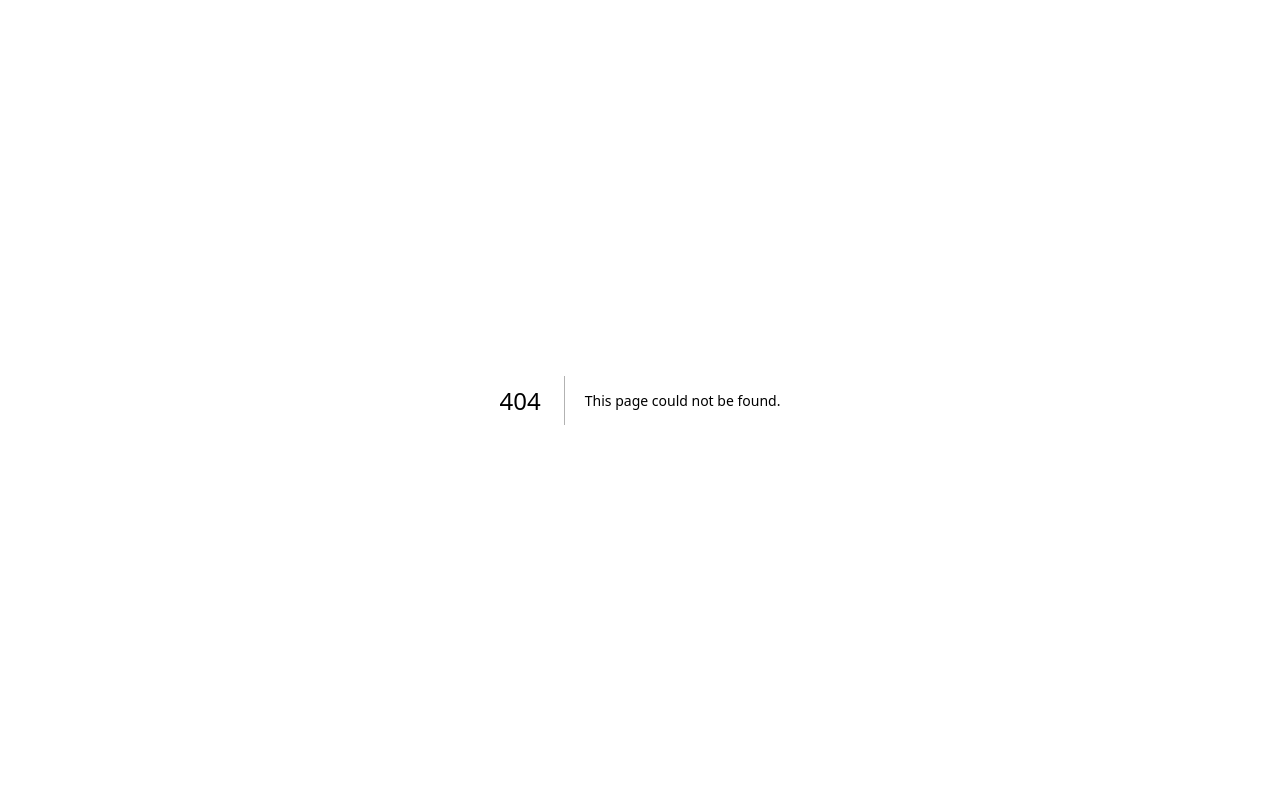
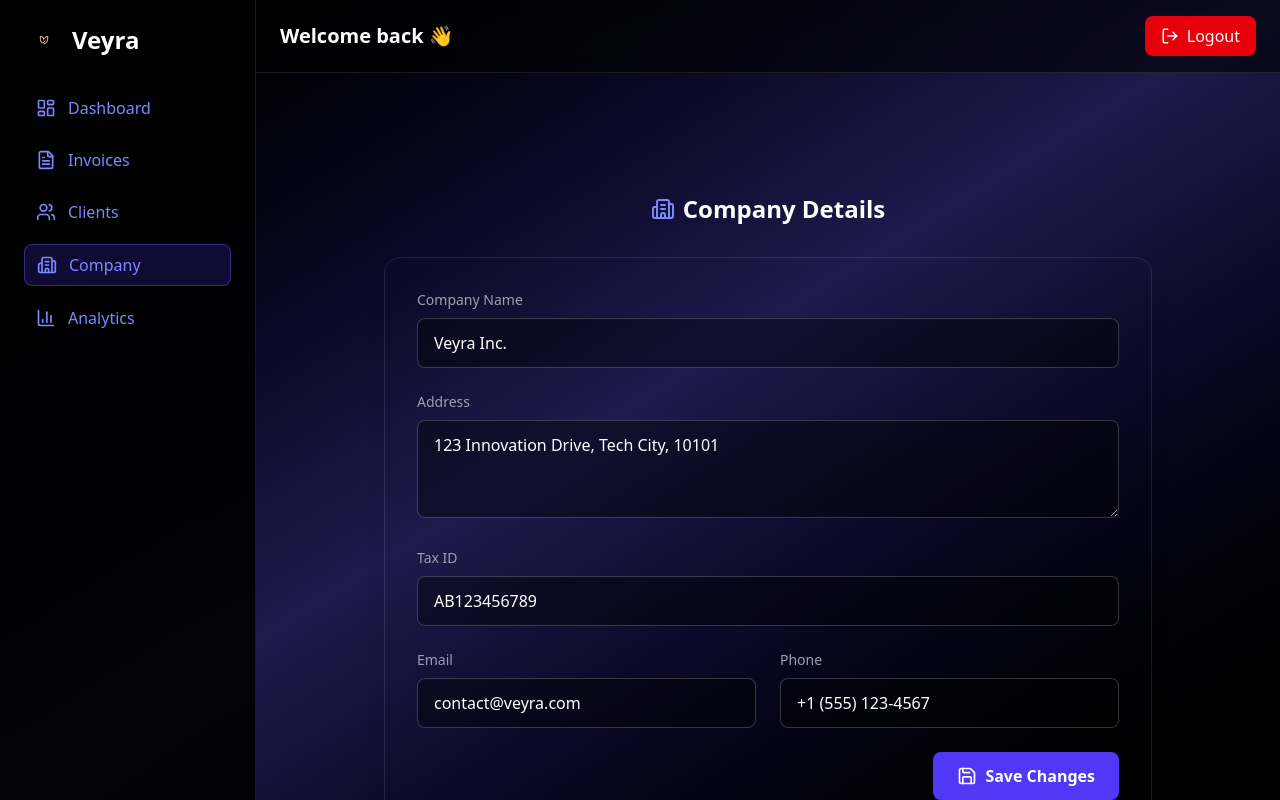
Before and after one commit to ashishkunthe/veyra-main, a Next.js app: page /dashboard/company in a window 1280 px wide. Before the commit this address had no page. Built offline with nearby package versions, Linux system fonts and the light colour scheme.

Commit message:
added the company and other section

```diff
--- /dev/null
+++ b/app/dashboard/analytics/page.tsx
@@ -0,0 +1,153 @@
+"use client";
+import { useEffect, useState } from "react";
+import {
+  BarChart3,
+  TrendingUp,
+  Activity,
+  FileText,
+  Clock,
+  AlertCircle,
+  CheckCircle,
+} from "lucide-react";
+import {
+  LineChart,
+  Line,
+  XAxis,
+  YAxis,
+  CartesianGrid,
+  Tooltip,
+  ResponsiveContainer,
+  BarChart,
+  Bar,
+} from "recharts";
+
+export default function AnalyticsPage() {
+  const [revenueData, setRevenueData] = useState<any[]>([]);
+  const [invoiceStats, setInvoiceStats] = useState<any>({});
+
+  useEffect(() => {
+    // 🧪 Dummy analytics data
+    setRevenueData([
+      { month: "Jan", revenue: 1200 },
+      { month: "Feb", revenue: 2200 },
+      { month: "Mar", revenue: 1800 },
+      { month: "Apr", revenue: 2600 },
+      { month: "May", revenue: 3100 },
+      { month: "Jun", revenue: 4000 },
+    ]);
+
+    setInvoiceStats({
+      total: 1257,
+      paid: 115300,
+      pending: 24800,
+      overdue: 8950,
+    });
+  }, []);
+
+  return (
+    <div className="min-h-screen text-white">
+      {/* Title */}
+      <h1 className="text-2xl font-bold mb-8 flex items-center gap-2">
+        <BarChart3 className="text-indigo-400" /> Analytics Overview
+      </h1>
+
+      {/* Stats Cards */}
+      <div className="grid grid-cols-1 sm:grid-cols-2 lg:grid-cols-4 gap-6 mb-10">
+        {/* Total Invoices */}
+        <div className="p-6 bg-[#141124] border border-white/10 rounded-2xl flex flex-col justify-between">
+          <div>
+            <h2 className="text-sm text-gray-400">Total Invoices</h2>
+            <p className="text-3xl font-bold mt-2">
+              {invoiceStats.total?.toLocaleString()}
+            </p>
+          </div>
+          <FileText className="text-indigo-400 mt-4" />
+        </div>
+
+        {/* Paid */}
+        <div className="p-6 bg-[#141124] border border-white/10 rounded-2xl flex flex-col justify-between">
+          <div>
+            <h2 className="text-sm text-gray-400">Paid</h2>
+            <p className="text-3xl font-bold mt-2 text-green-400">
+              {invoiceStats.paid?.toLocaleString()}
+            </p>
+          </div>
+          <CheckCircle className="text-green-400 mt-4" />
+        </div>
+
+        {/* Pending */}
+        <div className="p-6 bg-[#141124] border border-white/10 rounded-2xl flex flex-col justify-between">
+          <div>
+            <h2 className="text-sm text-gray-400">Pending</h2>
+            <p className="text-3xl font-bold mt-2 text-yellow-400">
+              {invoiceStats.pending?.toLocaleString()}
+            </p>
+          </div>
+          <Clock className="text-yellow-400 mt-4" />
+        </div>
+
+        {/* Overdue */}
+        <div className="p-6 bg-[#141124] border border-white/10 rounded-2xl flex flex-col justify-between">
+          <div>
+            <h2 className="text-sm text-gray-400">Overdue</h2>
+            <p className="text-3xl font-bold mt-2 text-red-400">
+              {invoiceStats.overdue?.toLocaleString()}
+            </p>
+          </div>
+          <AlertCircle className="text-red-400 mt-4" />
+        </div>
+      </div>
+
+      {/* Charts Section */}
+      <div className="grid grid-cols-1 lg:grid-cols-2 gap-6">
+        {/* Monthly Revenue */}
+        <div className="bg-[#141124] border border-white/10 rounded-2xl p-6">
+          <h2 className="text-sm font-semibold mb-4 text-indigo-300">
+            Monthly Revenue
+          </h2>
+          <div className="w-full h-72">
+            <ResponsiveContainer width="100%" height="100%">
+              <LineChart data={revenueData}>
+                <CartesianGrid strokeDasharray="3 3" stroke="#2a2a2a" />
+                <XAxis dataKey="month" stroke="#aaa" />
+                <YAxis stroke="#aaa" />
+                <Tooltip />
+                <Line
+                  type="monotone"
+                  dataKey="revenue"
+                  stroke="#6366f1"
+                  strokeWidth={3}
+                  dot={{ r: 5 }}
+                />
+              </LineChart>
+            </ResponsiveContainer>
+          </div>
+        </div>
+
+        {/* Invoice Status Breakdown */}
+        <div className="bg-[#141124] border border-white/10 rounded-2xl p-6">
+          <h2 className="text-sm font-semibold mb-4 text-indigo-300">
+            Invoice Status Breakdown
+          </h2>
+          <div className="w-full h-72">
+            <ResponsiveContainer width="100%" height="100%">
+              <BarChart
+                data={[
+                  { name: "Paid", value: invoiceStats.paid },
+                  { name: "Pending", value: invoiceStats.pending },
+                  { name: "Overdue", value: invoiceStats.overdue },
+                ]}
+              >
+                <CartesianGrid strokeDasharray="3 3" stroke="#2a2a2a" />
+                <XAxis dataKey="name" stroke="#aaa" />
+                <YAxis stroke="#aaa" />
+                <Tooltip />
+                <Bar dataKey="value" fill="#6366f1" radius={[6, 6, 0, 0]} />
+              </BarChart>
+            </ResponsiveContainer>
+          </div>
+        </div>
+      </div>
+    </div>
+  );
+}
--- /dev/null
+++ b/app/dashboard/company/page.tsx
@@ -0,0 +1,109 @@
+"use client";
+import { useState } from "react";
+import { Building2, Save } from "lucide-react";
+
+export default function CompanyPage() {
+  const [companyName, setCompanyName] = useState("Veyra Inc.");
+  const [address, setAddress] = useState(
+    "123 Innovation Drive, Tech City, 10101"
+  );
+  const [taxId, setTaxId] = useState("AB123456789");
+  const [email, setEmail] = useState("contact@veyra.com");
+  const [phone, setPhone] = useState("+1 (555) 123-4567");
+  const [message, setMessage] = useState("");
+
+  const handleSave = (e: any) => {
+    e.preventDefault();
+    console.log({ companyName, address, taxId, email, phone });
+    setMessage("✅ Company info saved successfully!");
+    setTimeout(() => setMessage(""), 3000);
+  };
+
+  return (
+    <div className="min-h-screen flex flex-col items-center justify-center text-white px-4">
+      {/* Title */}
+      <h1 className="text-2xl font-bold mb-8 flex items-center gap-2">
+        <Building2 className="text-indigo-400" /> Company Details
+      </h1>
+
+      {/* Form Container */}
+      <form
+        onSubmit={handleSave}
+        className="w-full max-w-3xl bg-transparent border border-white/10 rounded-2xl p-8 space-y-6 shadow-xl"
+      >
+        {/* Company Name */}
+        <div>
+          <label className="block text-sm text-gray-400 mb-2">
+            Company Name
+          </label>
+          <input
+            type="text"
+            className="w-full px-4 py-3 rounded-lg bg-black/30 border border-white/20 focus:outline-none focus:ring-2 focus:ring-indigo-500"
+            value={companyName}
+            onChange={(e) => setCompanyName(e.target.value)}
+          />
+        </div>
+
+        {/* Address */}
+        <div>
+          <label className="block text-sm text-gray-400 mb-2">Address</label>
+          <textarea
+            rows={3}
+            className="w-full px-4 py-3 rounded-lg bg-black/30 border border-white/20 focus:outline-none focus:ring-2 focus:ring-indigo-500"
+            value={address}
+            onChange={(e) => setAddress(e.target.value)}
+          />
+        </div>
+
+        {/* Tax ID */}
+        <div>
+          <label className="block text-sm text-gray-400 mb-2">Tax ID</label>
+          <input
+            type="text"
+            className="w-full px-4 py-3 rounded-lg bg-black/30 border border-white/20 focus:outline-none focus:ring-2 focus:ring-indigo-500"
+            value={taxId}
+            onChange={(e) => setTaxId(e.target.value)}
+          />
+        </div>
+
+        {/* Email & Phone side-by-side */}
+        <div className="grid grid-cols-1 md:grid-cols-2 gap-6">
+          <div>
+            <label className="block text-sm text-gray-400 mb-2">Email</label>
+            <input
+              type="email"
+              className="w-full px-4 py-3 rounded-lg bg-black/30 border border-white/20 focus:outline-none focus:ring-2 focus:ring-indigo-500"
+              value={email}
+              onChange={(e) => setEmail(e.target.value)}
+            />
+          </div>
+
+          <div>
+            <label className="block text-sm text-gray-400 mb-2">Phone</label>
+            <input
+              type="text"
+              className="w-full px-4 py-3 rounded-lg bg-black/30 border border-white/20 focus:outline-none focus:ring-2 focus:ring-indigo-500"
+              value={phone}
+              onChange={(e) => setPhone(e.target.value)}
+            />
+          </div>
+        </div>
+
+        {/* Success message */}
+        {message && (
+          <p className="text-green-400 text-sm font-medium">{message}</p>
+        )}
+
+        {/* Save Button (bottom-right aligned) */}
+        <div className="flex justify-end">
+          <button
+            type="submit"
+            className="flex items-center gap-2 bg-indigo-600 hover:bg-indigo-700 px-6 py-3 rounded-lg font-semibold transition"
+          >
+            <Save size={20} /> Save Changes
+          </button>
+        </div>
+      </form>
+    </div>
+  );
+}
--- a/package.json
+++ b/package.json
@@ -14,7 +14,8 @@
     "lucide-react": "^0.544.0",
     "next": "15.5.4",
     "react": "19.1.0",
-    "react-dom": "19.1.0"
+    "react-dom": "19.1.0",
+    "recharts": "^3.2.1"
   },
   "devDependencies": {
     "@eslint/eslintrc": "^3",
```
Also changed, not shown: 1 other file (tests, documents, lock files or other folders).
